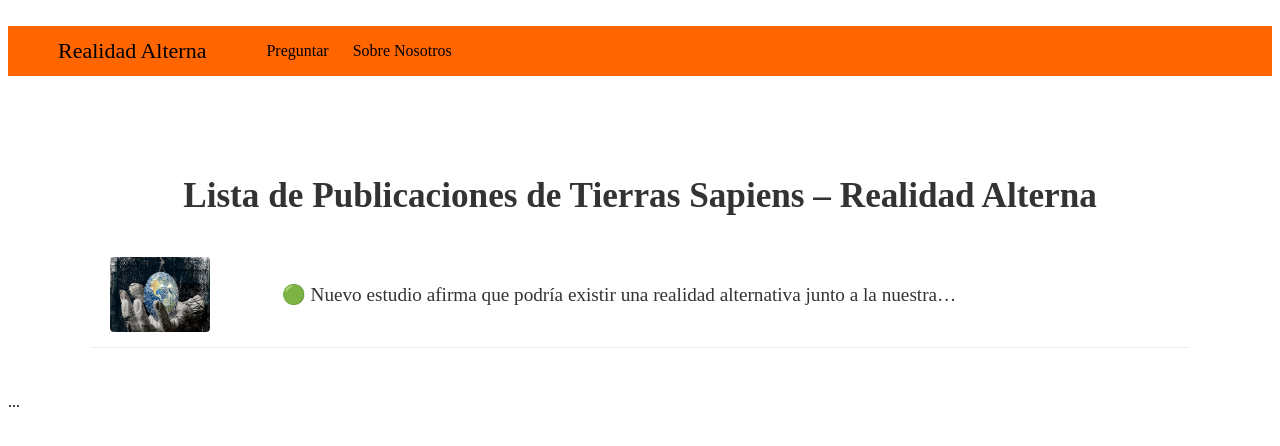
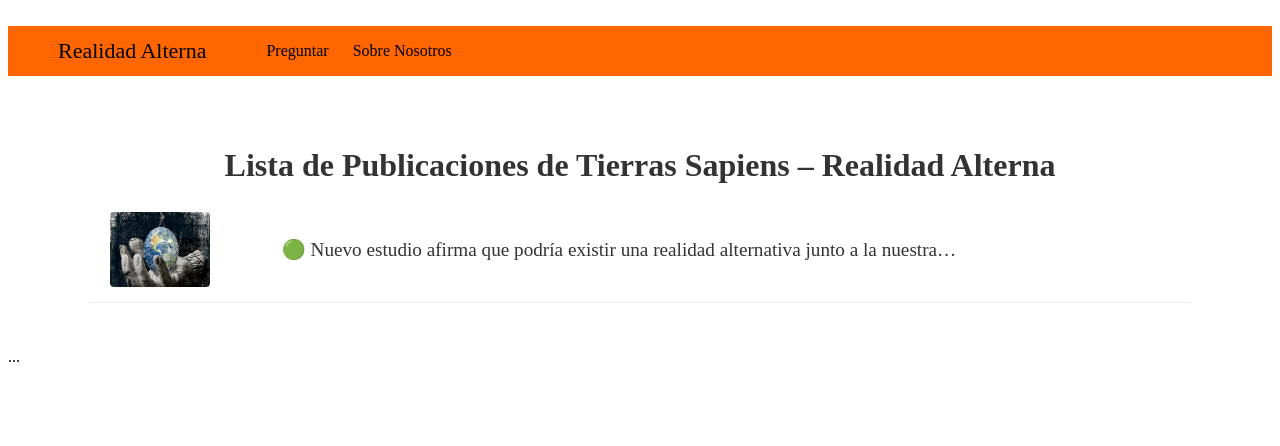
Before and after one commit to TierraSapiens/RealidadAlterna, a Jekyll site: the page built from index.md, in a window 1280 px wide. Shown: the top 446 px of the page. Built offline with Jekyll 4.4.1, drawn with Linux system fonts in a browser that asks for light colours.

Commit message:
Cambio titulo

```diff
--- a/assets/css/style.css
+++ b/assets/css/style.css
@@ -53,14 +53,17 @@ main {
 /* ------------------------------------------- */
 
 .intro {
-  text-align: center; /* 🔥 Centra el texto */
-  margin-bottom: 20px; /* 🔥 Reduce el espacio debajo del título (ajusta este valor) */
-  margin-top: 20px;    /* 🔥 Añade un poco de margen superior si quieres más separación del header */
+  text-align: center;
+  padding-top: 15px;      /* 🔥 Nuevo: Espacio interno superior (ajusta para separar del header) */
+  margin-bottom: 10px;    /* Reducimos el espacio debajo del título */
+  /* Eliminamos margin-top: 20px; para usar padding-top */
 }
 
 .intro h1 {
-  font-size: 2.2em; /* 🔥 Reduce el tamaño de la fuente (ajusta a tu gusto, ej: 2.0em, 2.3em) */
-  color: #333; /* Un color oscuro para el título */
+  font-size: 2.0em;       /* Usamos el tamaño más pequeño que sugerimos (ajusta si quieres más) */
+  color: #333;
+  margin-top: 0;          /* 🔥 CLAVE: Elimina el margen superior predeterminado del navegador */
+  margin-bottom: 0;       /* Opcional: Elimina margen inferior predeterminado */
 }
 
 /* ------------------------------------------- */
```
